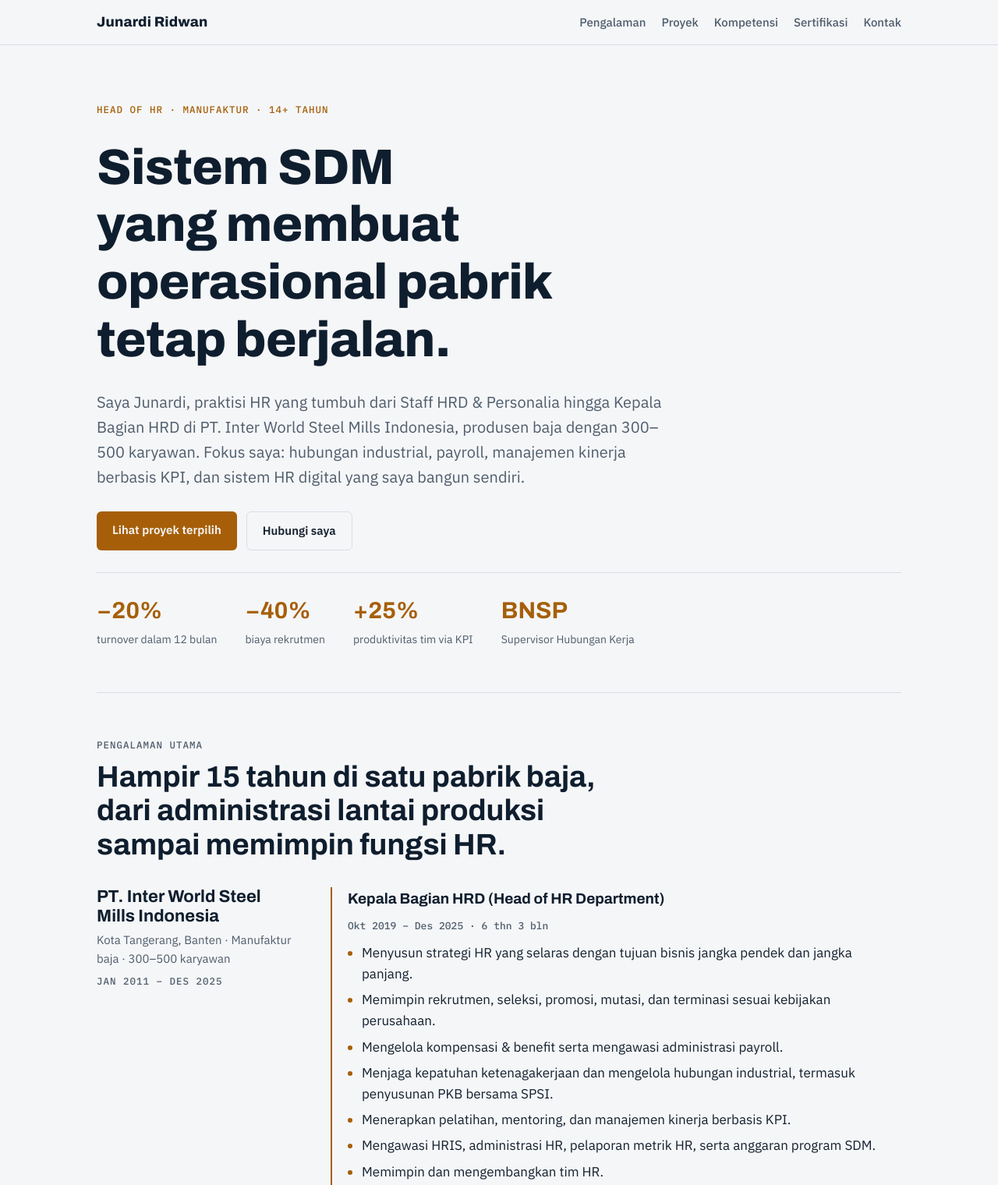
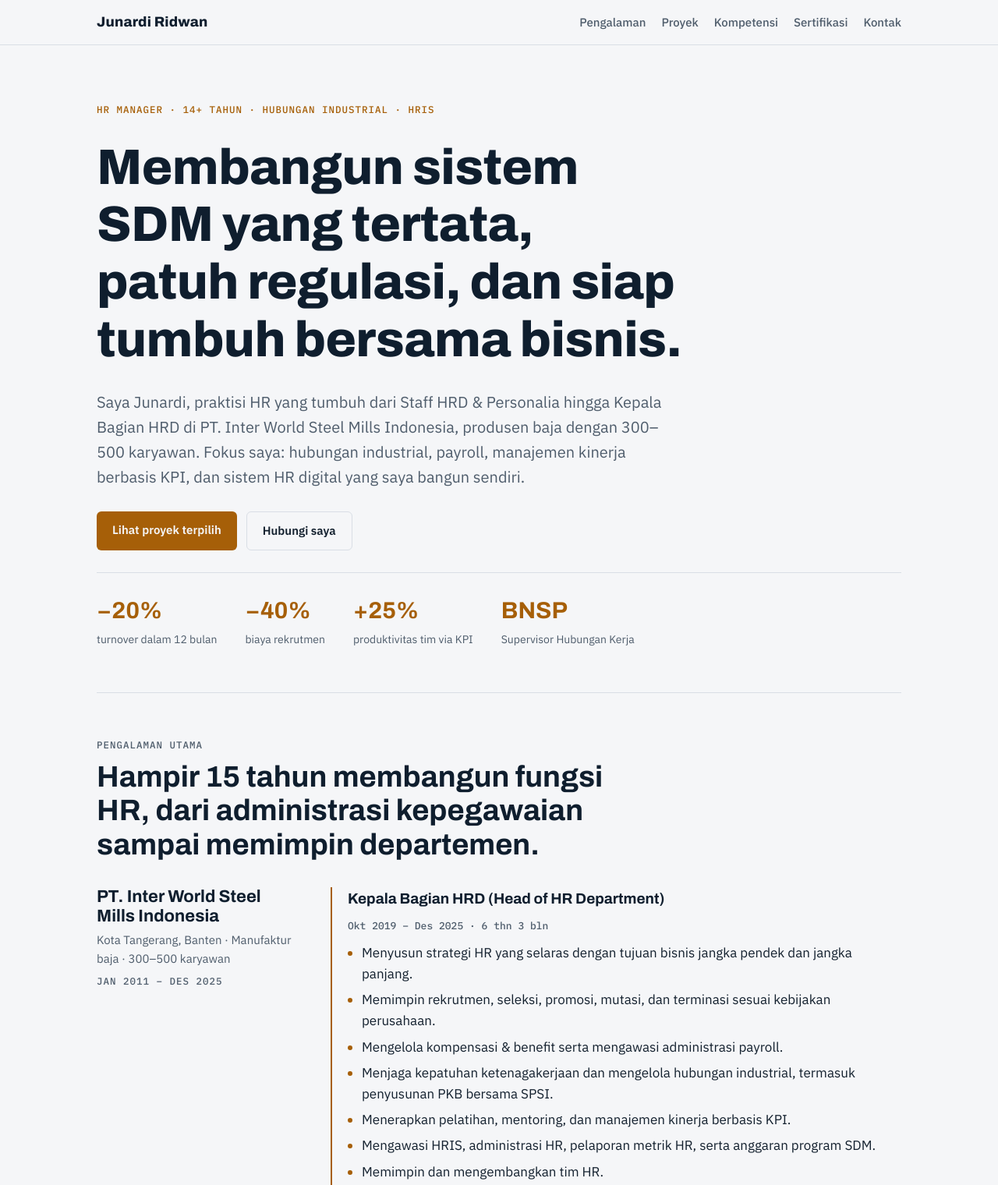
Before and after one commit to juna83/juna83.github.io, a plain HTML site: page index.html in a window 1280 px wide. Shown: the top 1520 px of the page at 78% size. Drawn offline with Linux system fonts and the light colour scheme.

Commit message:
Perbarui tagline menjadi lebih umum
Co-Authored-By: Claude Opus 5.5 <noreply@anthropic.com>
Claude-Session: https://claude.ai/code/session_01HaymEk3dRTKmMNMKXFzTEm

```diff
--- a/index.html
+++ b/index.html
@@ -3,7 +3,7 @@
 <head>
 <meta charset="utf-8">
 <meta name="viewport" content="width=device-width, initial-scale=1, viewport-fit=cover">
-<meta name="description" content="Portfolio Junardi Ridwan, praktisi HR dengan 14+ tahun pengalaman di manufaktur: hubungan industrial, payroll, KPI, dan HRIS.">
+<meta name="description" content="Portfolio Junardi Ridwan, praktisi HR dengan 14+ tahun pengalaman: hubungan industrial, payroll, KPI, dan HRIS.">
 <title>Junardi Ridwan Portfolio</title>
 <link rel="preconnect" href="https://fonts.googleapis.com">
 <link rel="stylesheet" href="https://fonts.googleapis.com/css2?family=Archivo:wght@600;700;800&family=IBM+Plex+Sans:ital,wght@0,400;0,500;0,600;1,400&family=IBM+Plex+Mono:wght@500&display=swap">
@@ -42,7 +42,7 @@ nav a:hover{color:var(--fg)}
 
 /* hero */
 .hero{padding-block:72px 56px; display:grid; gap:28px}
-.hero h1{font-size:clamp(36px,6vw,64px); font-weight:800; letter-spacing:-.01em; max-width:15ch}
+.hero h1{font-size:clamp(36px,6vw,64px); font-weight:800; letter-spacing:-.01em; max-width:20ch}
 .hero .lede{font-size:20px; color:var(--muted); max-width:62ch}
 .facts{display:flex; flex-wrap:wrap; gap:12px 36px; padding-top:8px; border-top:1px solid var(--line)}
 .fact{display:grid; gap:2px; padding-top:16px}
@@ -148,8 +148,8 @@ footer{padding-block:32px 48px; color:var(--muted); font-size:14px; border-top:1
 <main id="top">
   <div class="wrap">
     <section class="hero" aria-labelledby="hero-title">
-      <p class="label">Head of HR · Manufaktur · 14+ tahun</p>
-      <h1 id="hero-title">Sistem SDM yang membuat operasional pabrik tetap berjalan.</h1>
+      <p class="label">HR Manager · 14+ tahun · Hubungan Industrial · HRIS</p>
+      <h1 id="hero-title">Membangun sistem SDM yang tertata, patuh regulasi, dan siap tumbuh bersama bisnis.</h1>
       <p class="lede">Saya Junardi, praktisi HR yang tumbuh dari Staff HRD &amp; Personalia hingga Kepala Bagian HRD di PT. Inter World Steel Mills Indonesia, produsen baja dengan 300–500 karyawan. Fokus saya: hubungan industrial, payroll, manajemen kinerja berbasis KPI, dan sistem HR digital yang saya bangun sendiri.</p>
       <div class="cta">
         <a class="btn primary" href="#proyek">Lihat proyek terpilih</a>
@@ -168,7 +168,7 @@ footer{padding-block:32px 48px; color:var(--muted); font-size:14px; border-top:1
     <section class="block" id="pengalaman" aria-labelledby="exp-title">
       <div class="sec-head">
         <p class="label">Pengalaman utama</p>
-        <h2 id="exp-title">Hampir 15 tahun di satu pabrik baja, dari administrasi lantai produksi sampai memimpin fungsi HR.</h2>
+        <h2 id="exp-title">Hampir 15 tahun membangun fungsi HR, dari administrasi kepegawaian sampai memimpin departemen.</h2>
       </div>
 
       <div class="org">
@@ -233,7 +233,7 @@ footer{padding-block:32px 48px; color:var(--muted); font-size:14px; border-top:1
     <section class="block" aria-labelledby="prog-title">
       <div class="sec-head">
         <p class="label">Program HR di Inter World Steel Mills</p>
-        <h2 id="prog-title">Program yang saya jalankan di lantai pabrik</h2>
+        <h2 id="prog-title">Program HR yang saya jalankan</h2>
       </div>
       <div class="grid2">
         <article class="card">
@@ -348,7 +348,7 @@ footer{padding-block:32px 48px; color:var(--muted); font-size:14px; border-top:1
       </div>
       <div class="comp">
         <div class="comp-row"><b>Hubungan industrial</b><p>Penyusunan PKB bersama SPSI dan penanganan disiplin di Inter World Steel; Peraturan Perusahaan 14 bab di perusahaan logistik; sertifikat BNSP Supervisor Hubungan Kerja.</p></div>
-        <div class="comp-row"><b>Payroll &amp; BPJS</b><p>8 tahun menghitung payroll dan lembur pabrik; modul payroll &amp; PPh 21 metode TER di HRIS terpadu.</p></div>
+        <div class="comp-row"><b>Payroll &amp; BPJS</b><p>8 tahun menghitung payroll, lembur, dan BPJS untuk ratusan karyawan; modul payroll &amp; PPh 21 metode TER di HRIS terpadu.</p></div>
         <div class="comp-row"><b>Manajemen kinerja</b><p>Sistem KPI tim yang menaikkan produktivitas 25%; desain Master KPI Engine berbasis bukti untuk 14 jabatan.</p></div>
         <div class="comp-row"><b>Rekrutmen &amp; asesmen</b><p>Talent pooling yang memangkas biaya rekrutmen 40%; platform asesmen dengan 9 jenis tes.</p></div>
         <div class="comp-row"><b>HRIS &amp; digitalisasi HR</b><p>HRIS internal di Inter World Steel; HRIS terpadu di perusahaan logistik yang kini dipakai operasional.</p></div>
```
